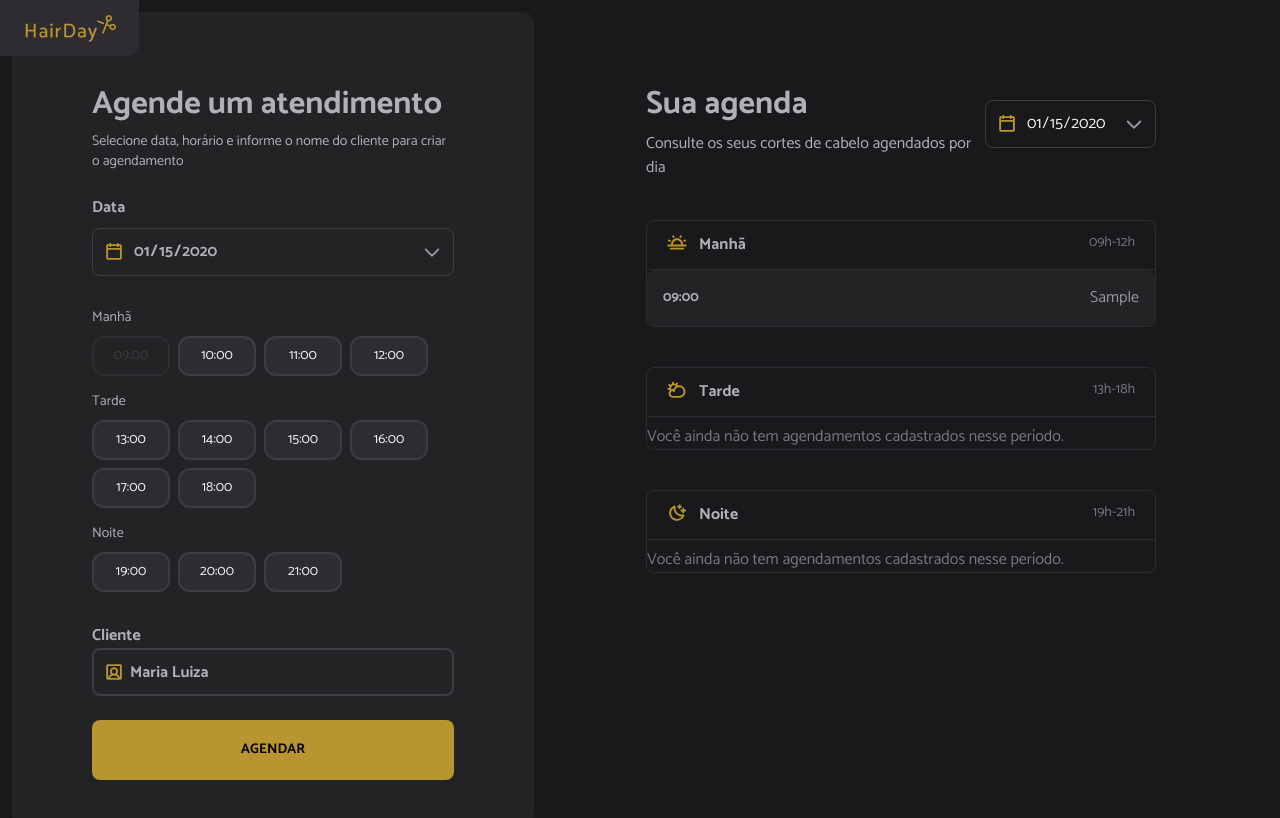
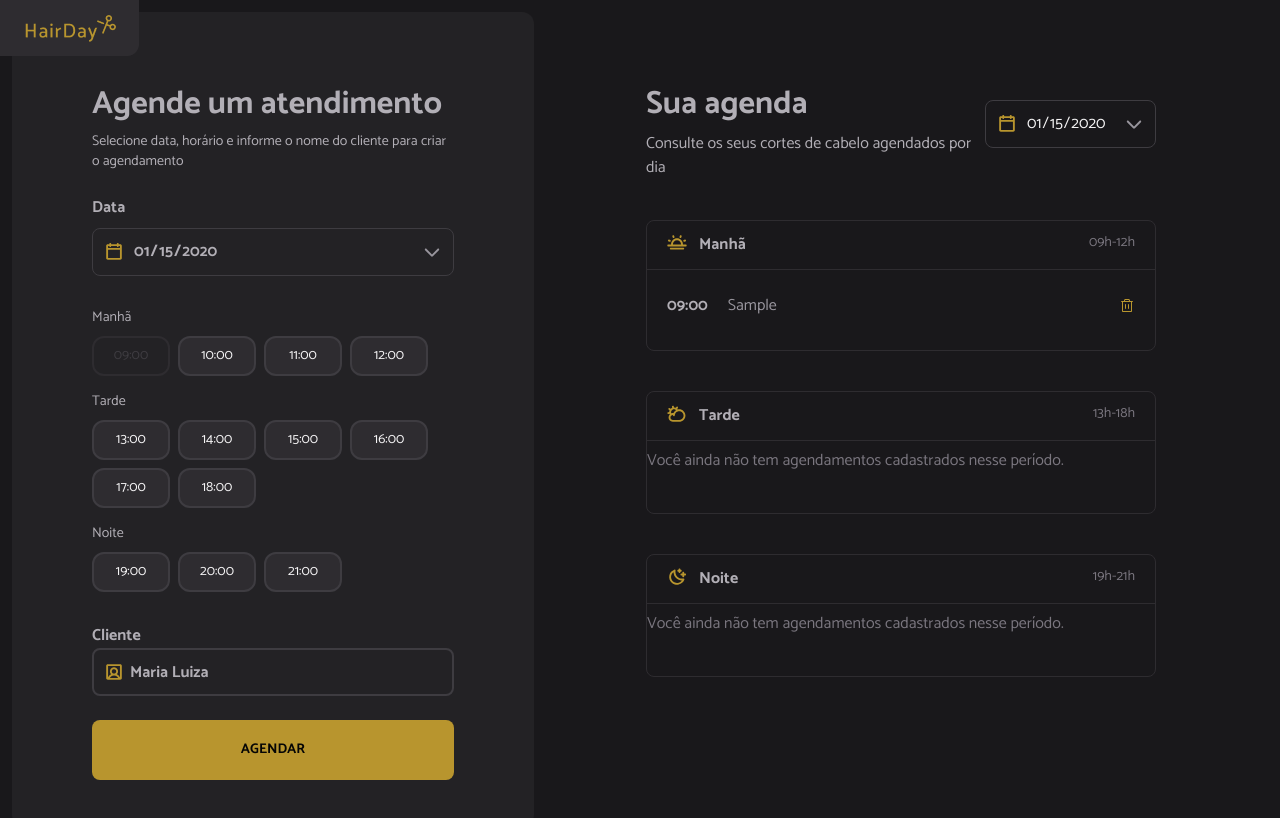
Before and after one commit to Pedrohenriquezuza/Projeto-HairDay, a React (Vite) app: page / in a window 1280 px wide. Both pictures are taken after typing "2020-01-15", "Sample" into the empty fields and a click on the button "09:00". Shown: the top 818 px of the page. Built offline with nearby package versions, Linux system fonts and the light colour scheme.

Commit message:
Criando o botão de remover nome da lista

```diff
--- a/src/App.tsx
+++ b/src/App.tsx
@@ -22,11 +22,15 @@ function App() {
 
     setAppointments((prev) => [...prev, newAppointment]);
 
-    // limpa
     setHour("");
     setClient("");
   }
 
+
+  function removeAppointment(id: string){
+    setAppointments((prev) =>
+    prev.filter((appointment) => appointment.id !== id))
+  }
   return (
     <div className="flex text-gray-100 p-3 relative">
       <Logo />
@@ -47,6 +51,7 @@ function App() {
           date={date}
           onDateChange={setDate}
           appointments={appointments}
+          onRemoveAppointment={removeAppointment}
         />{" "}
       </main>
     </div>
--- a/src/components/ScheduleList.tsx
+++ b/src/components/ScheduleList.tsx
@@ -2,6 +2,7 @@ import CalendarInput from "./inputs/CalendarInput";
 import SunHorizon from "../assets/icons/SunHorizon.svg?react";
 import CloudSun from "../assets/icons/CloudSun.svg?react";
 import MoonStars from "../assets/icons/MoonStars.svg?react";
+import TrashIcon from "../assets/icons/TrashIcon.svg?react";
 import Text from "./Text";
 import type { Appointment } from "../types/Appointment";
 
@@ -24,12 +25,14 @@ interface ScheduleListProps {
   date: string;
   onDateChange: (date: string) => void;
   appointments: Appointment[];
+  onRemoveAppointment: (id: string) => void;
 }
 
 export default function ScheduleList({
   date,
   onDateChange,
   appointments,
+  onRemoveAppointment,
 }: ScheduleListProps) {
   const appointmentsByDate = appointments.filter(
     (appointment) => appointment.date === date,
@@ -110,18 +113,47 @@ export default function ScheduleList({
                 </Text>
               )}
 
-              <div className="">
+              <div className="p-5">
                 {periodAppointments.map((appointment) => (
                   <div
                     key={appointment.id}
-                    className="flex justify-between items-center bg-gray-700 p-4 rounded-lg"
+                    className="
+    relative group
+    flex justify-between items-center
+    rounded-lg mt-1 mb-1 pb-2
+  "
                   >
-                    <Text as="p" variant="title-sm-bold">
-                      {appointment.hour}
-                    </Text>
-                    <Text as="p" className="text-gray-300">
-                      {appointment.client}
-                    </Text>
+                    <div className="flex">
+                      <Text as="p" variant="title-md-bold" className="mr-5">
+                        {appointment.hour}
+                      </Text>
+
+                      <Text as="p" className="text-gray-300">
+                        {appointment.client.charAt(0).toUpperCase() +
+                          appointment.client.slice(1).toLowerCase()}
+                      </Text>
+                    </div>
+
+                    <div className="cursor-pointer">
+                      <TrashIcon
+                        onClick={() => onRemoveAppointment(appointment.id)}
+                        className="w-4 h-4"
+                        fill="#b8952e"
+                      />
+                    </div>
+
+                    <span
+                      className="
+      pointer-events-none
+      absolute left-0 bottom-0
+      h-0.5 w-full
+      bg-yellow
+      scale-x-0
+      origin-left
+      transition-transform duration-300
+      group-hover:scale-x-100
+    "
+                    />
                   </div>
                 ))}
               </div>
```
